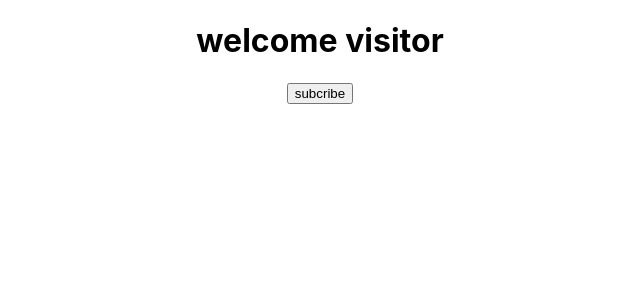
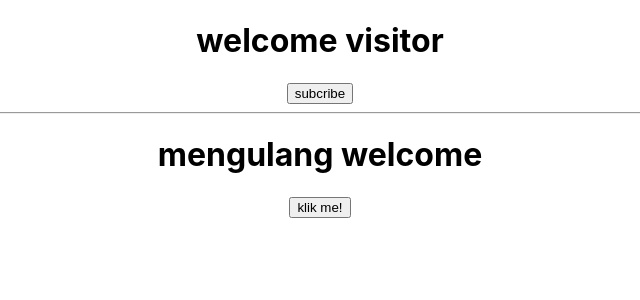
Before and after one commit to thelast7/belajar-react, a React (Create React App) app: page / in a window 1280 px wide. Shown: the top 300 px of the page, without its empty margins (320-960 px from the left). Built offline with nearby package versions, Linux system fonts and the light colour scheme.

Commit message:
mengulang state

```diff
--- a/src/App.js
+++ b/src/App.js
@@ -2,12 +2,15 @@ import React, { Component } from 'react';
 import logo from './logo.svg';
 import './App.css';
 import Welcome from './testState/Welcome'
+import Welcome2 from './testState2/Welcome2'
 
 class App extends Component {
   render() {
     return (
       <div className="App">
         <Welcome />
+        <hr></hr>
+        <Welcome2 />
       </div>
     );
   }
--- /dev/null
+++ b/src/testState2/Welcome2.js
@@ -0,0 +1,29 @@
+import React, { Component } from 'react'
+
+class Welcome2 extends Component {
+    constructor() {
+        super()
+        this.state= {
+            message: 'mengulang welcome'
+        }
+    }
+
+    changeMessage(){
+        this.setState({
+            message: 'berhasil terulang'
+        })
+    }
+
+    render(){
+        return(
+            <div>
+                <h1>{this.state.message}</h1>
+                <button onClick={()=> this.changeMessage()}>
+                    klik me!
+                </button>
+            </div>
+        )
+    }
+}
+
+export default Welcome2
```
